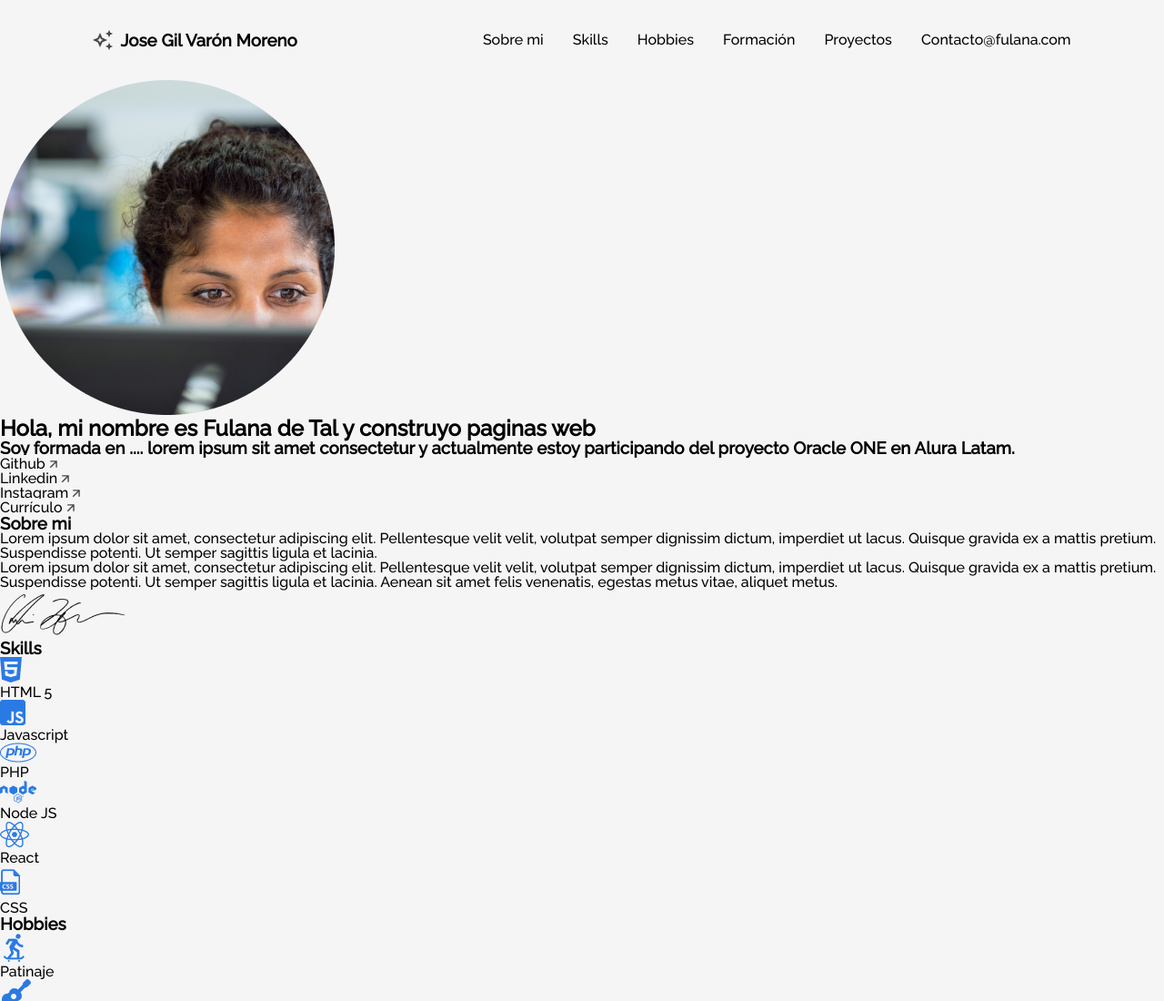
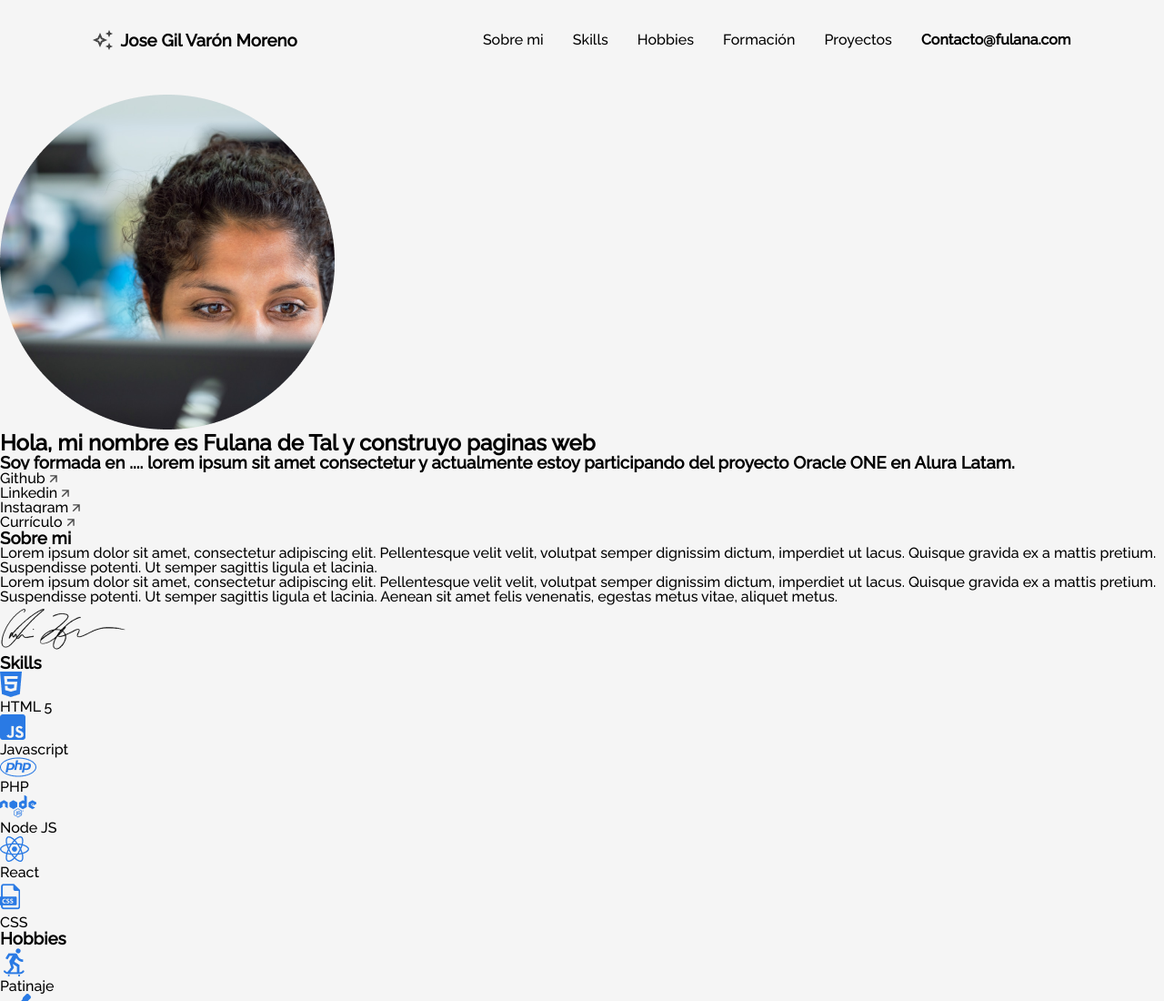
Before and after one commit to 04astharoth/challenge-one-portafolio, a plain HTML site: page index.html in a window 1280 px wide. Shown: the top 1100 px of the page at 91% size. Drawn offline with Linux system fonts and the light colour scheme.

Commit message:
retoque final menu, agregando margen inferior de separacion y negrita al texto del logo y del item list de contacto

```diff
--- a/assets/css/style.css
+++ b/assets/css/style.css
@@ -37,6 +37,7 @@ header.menu {
 	align-items: center;
 	justify-content: space-between;
 	padding: 0 8%;
+	margin-bottom: 1rem;
 }
 
 .menu__logo {
@@ -50,6 +51,11 @@ header.menu {
 	display: flex;
 	align-items: center;
 	gap: 2rem;
+	font-weight: 500;
+}
+
+.item__contacto, .menu__title{
+	font-weight: 700;
 }
 
 /*Sección Title*/
--- a/index.html
+++ b/index.html
@@ -37,7 +37,7 @@
 					<li class="menu__item">
 						<a href="#xp">Proyectos</a>
 					</li>
-					<li class="menu__item">
+					<li class="menu__item item__contacto">
 						<a href="#contacto">Contacto@fulana.com</a>
 					</li>
 				</ul>
```
